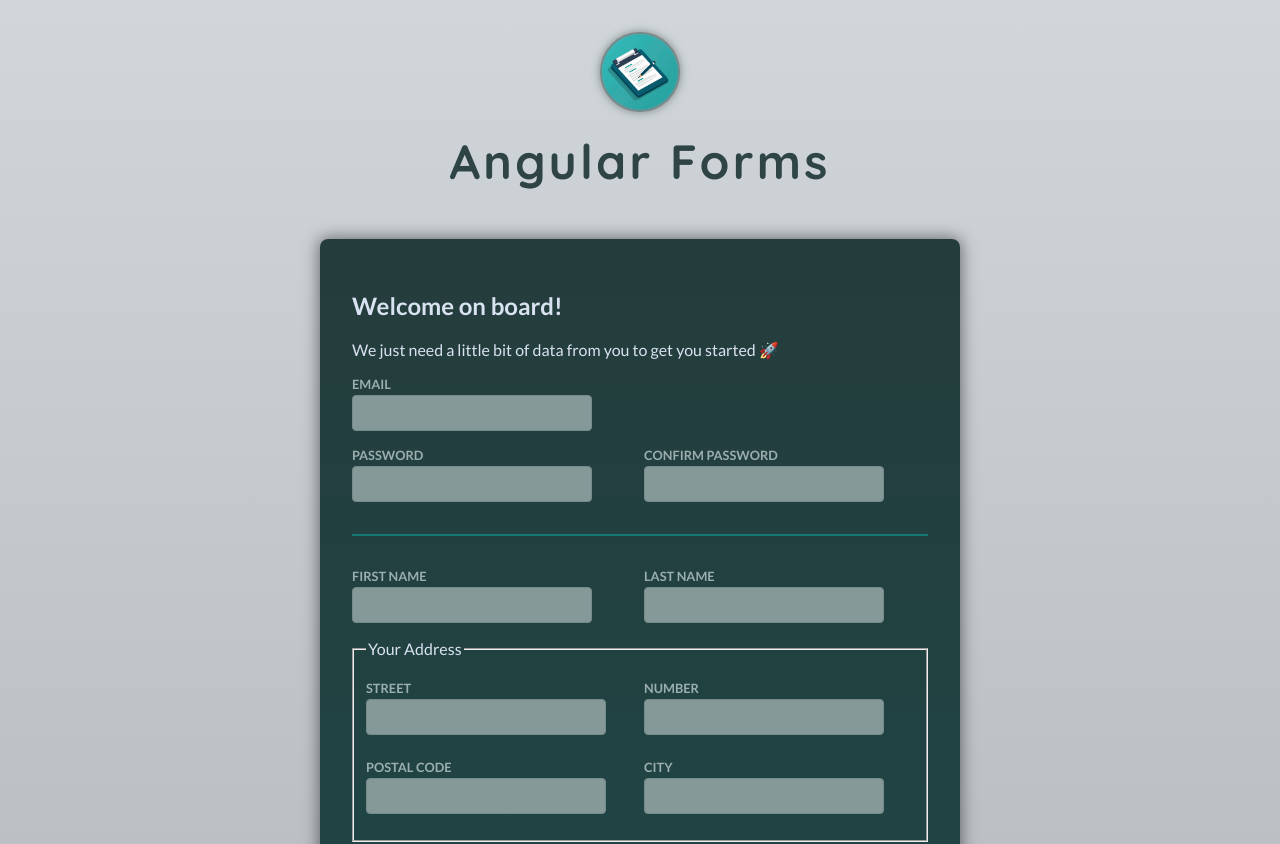
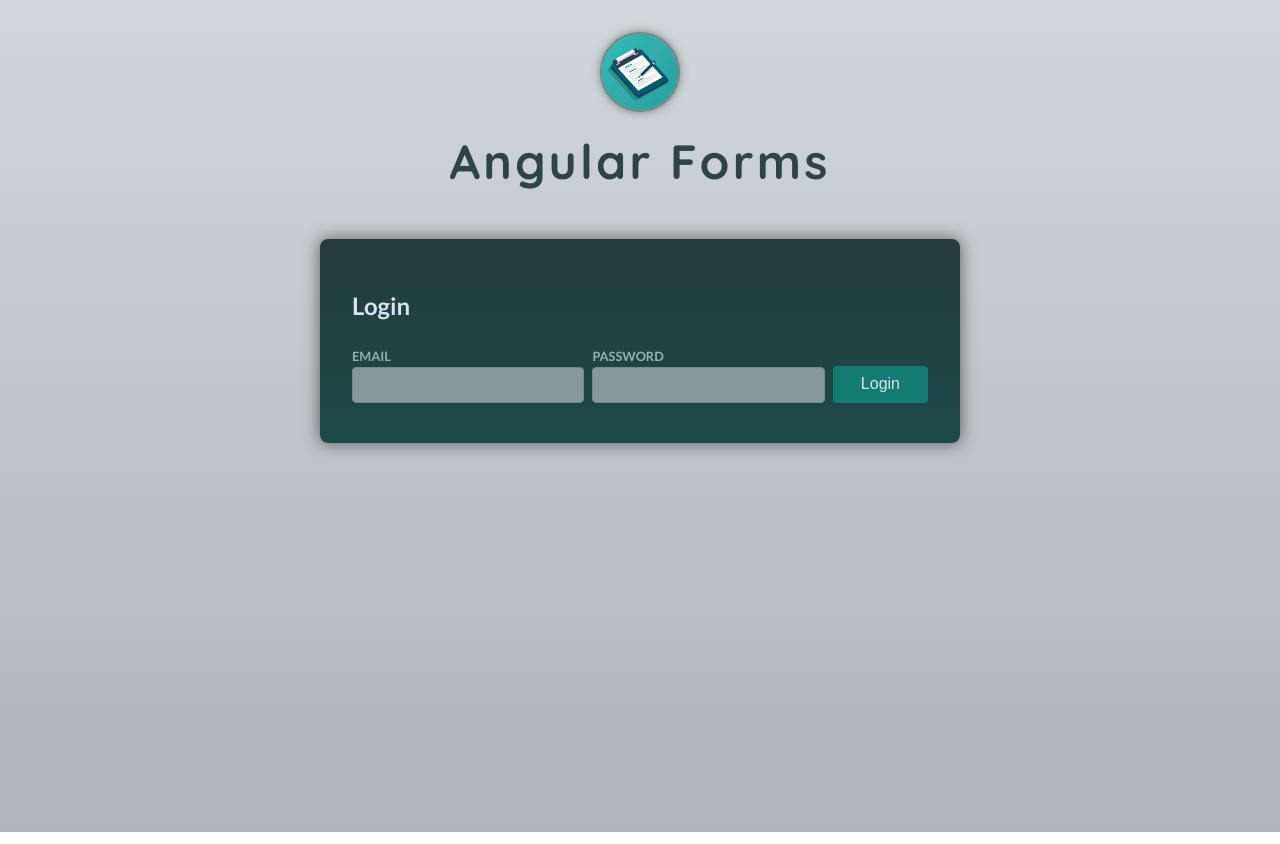
Before and after one commit to FilonenkoDima/LogingAngularFroms, an Angular app: page / in a window 1280 px wide. Shown: the top 844 px of the page. Built offline with nearby package versions, Linux system fonts and the light colour scheme.

Commit message:
geting data from driven-template

```diff
--- a/src/app/app.component.html
+++ b/src/app/app.component.html
@@ -3,5 +3,5 @@
   <h1>Angular Forms</h1>
 </header>
 
-<!-- <app-login /> -->
-<app-signup />
+<app-login />
+<!-- <app-signup /> -->
--- a/src/app/auth/login/login.component.html
+++ b/src/app/auth/login/login.component.html
@@ -1,15 +1,15 @@
-<form>
+<form #form="ngForm" (ngSubmit)="onSubmit(form)">
   <h2>Login</h2>
 
   <div class="control-row">
     <div class="control no-margin">
       <label for="email">Email</label>
-      <input id="email" type="email" />
+      <input id="email" type="email" name="email" ngModel />
     </div>
 
     <div class="control no-margin">
       <label for="password">Password</label>
-      <input id="password" type="password" />
+      <input id="password" type="password" name="password" ngModel />
     </div>
 
     <button class="button">Login</button>
--- a/src/app/auth/login/login.component.ts
+++ b/src/app/auth/login/login.component.ts
@@ -1,12 +1,17 @@
 import { Component } from '@angular/core';
+import { FormsModule, NgForm } from '@angular/forms';
 
 @Component({
   selector: 'app-login',
   standalone: true,
-  imports: [],
+  imports: [FormsModule],
   templateUrl: './login.component.html',
-  styleUrl: './login.component.css'
+  styleUrl: './login.component.css',
 })
 export class LoginComponent {
-
+  onSubmit(formData: NgForm) {
+    const enteredEmail = formData.form.value.email;
+    const enteredPassword = formData.form.value.password;
+    console.log(enteredEmail, enteredPassword);
+  }
 }
```
